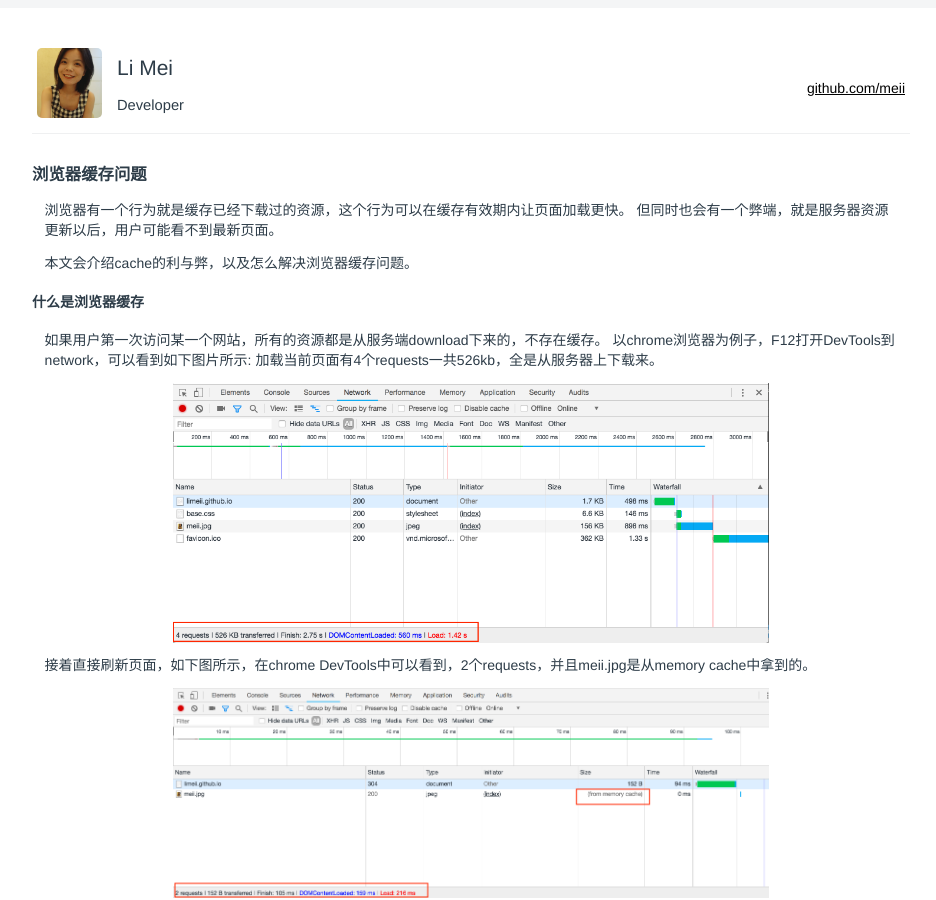
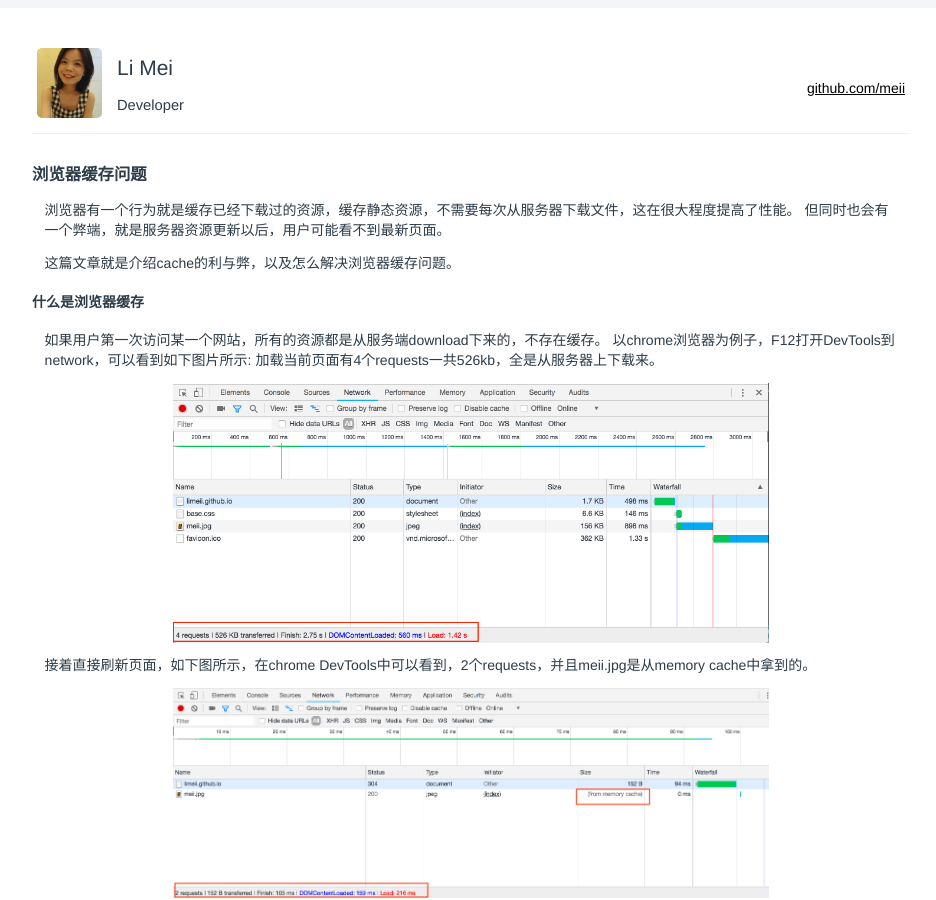
Before and after one commit to LiMeii/LiMeii.github.io, a Jekyll site: the page built from _posts/2018-09-20-cache-busting.md, in a window 1280 px wide and 900 px high. Shown: the whole window, without its empty margins (177-1113 px from the left). Built offline with Jekyll 4.4.1, drawn with Linux system fonts in a browser that asks for light colours; some of the changed text lies outside the part shown.

Commit message:
update cache post

````diff
--- a/_posts/2018-09-20-cache-busting.md
+++ b/_posts/2018-09-20-cache-busting.md
@@ -5,11 +5,11 @@
 
 # 浏览器缓存问题
 
-浏览器有一个行为就是缓存已经下载过的资源，这个行为可以在缓存有效期内让页面加载更快。
+浏览器有一个行为就是缓存已经下载过的资源，缓存静态资源，不需要每次从服务器下载文件，这在很大程度提高了性能。
 但同时也会有一个弊端，就是服务器资源更新以后，用户可能看不到最新页面。
 
 
-本文会介绍cache的利与弊，以及怎么解决浏览器缓存问题。
+这篇文章就是介绍cache的利与弊，以及怎么解决浏览器缓存问题。
 
 #### 什么是浏览器缓存
 
@@ -30,7 +30,7 @@
 chrome 浏览器要不是从memory cache或disk cache里拿文件，因为没有关浏览器而且时间比较短所示上图中还是从memory cache里拿得
 ```
 
-像静态文件，比如JS 图片 CSS文件可以被缓存起来，那么下次到同样的网页的时候，不需要从服务器上下载而是从缓存中拿，大大的提高了访问网页性能。
+像静态文件，比如JS/图片/CSS文件可以被缓存起来，那么下次到同样的网页的时候，不需要从服务器上下载而是从缓存中拿，大大的提高了访问网页性能。
 
 #### 那么浏览器怎么知道要缓存呢？
 
@@ -41,9 +41,13 @@
 - Last-Modified
 
 **ETag**
+
+
 ETag 通常是服务器生成的一段hash validation token，那么浏览器在后续的request中会把这个token带上，如果ETag一样就返回空的body，response code为304 (not modified)，这时候浏览器请求的response可以直接从cache中拿。
 
 **Cache-Control**
+
+
 Cache-Control本身有好几个属性可以用来设置cache行为
 
 ```html
@@ -77,6 +81,8 @@
 表示只有校验缓存里是最新文件才能用缓存里的版本
 
 **Expires**
+
+
 ```html
 Expires: Wed, 25 Sep 2018 21:00:00 GMT
 ```
@@ -84,6 +90,8 @@
 需要注意的是，如果header有max-age这个属性的时候，Expires这个属性会被忽略。
 
 **Last-Modified**
+
+
 ```
 Last-Modified: Mon, 12 Sep 2018 14:45:00 GMT
 ```
@@ -92,11 +100,15 @@
 这就浏览器怎么知道哪些文件需要被缓存。
 
 #### 缓存的弊端
+
+
 从缓存里拿文件肯定是要比从服务器上拿性能要高，但是也会有弊端。
 比如一分钟前一个用户刚访问一个网站，这个时候浏览器缓存了一部分静态文件，这个时候这个网站发布了新版本包含一些新功能，那么在缓存不过期的情况下，这个用户永远都没法看到新版本新功能，除非这个用户强制清除他本地的缓存。
 新版本发布以后，每次都需要用户清缓存，显然不合理。
 
 **那么如何解决这个问题呢？**
+
+
 通常来讲，引用js或者其他静态文件是这样的：
 ```html
 <script src="../js/app.min.js">
````
Also changed, not shown: other parts of _posts/2018-09-20-cache-busting.md (+1 -1 lines).
